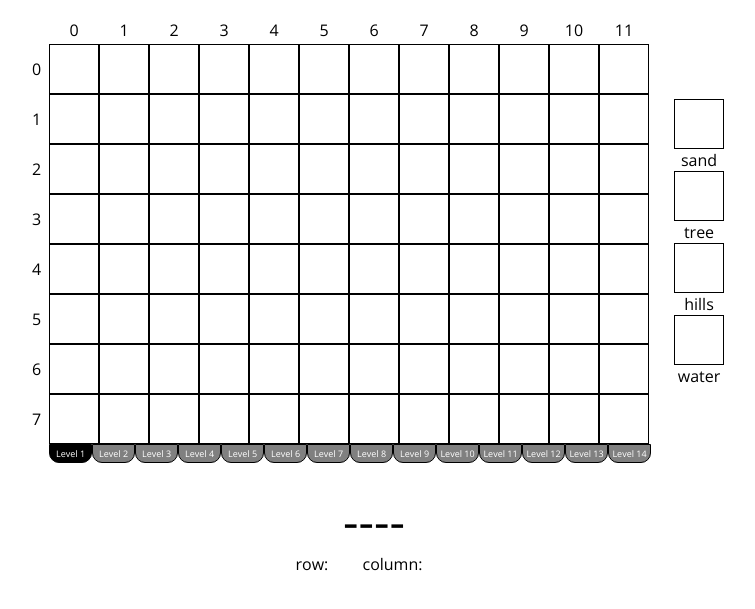
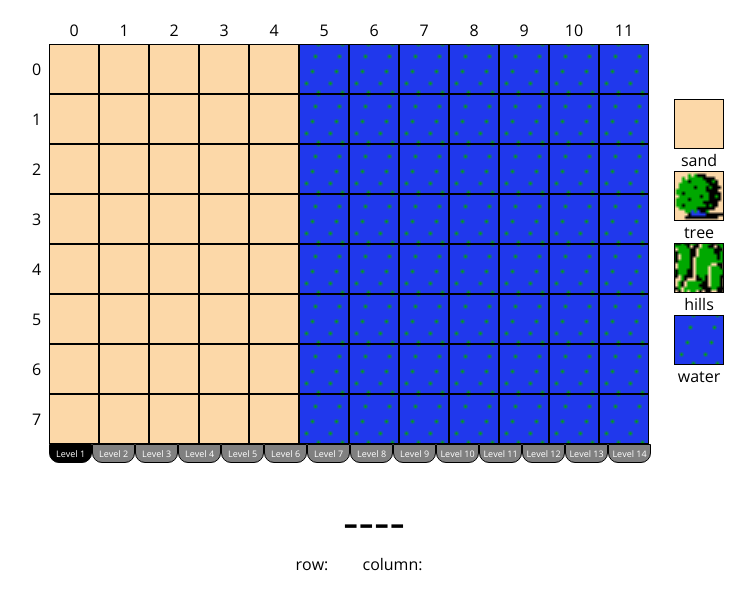
Before and after one commit to ethanthailove/map-analyzer, a plain HTML site: page index.html in a window 1280 px wide. Shown: the part 67-676 px from the top of the page, without its empty margins (266-1021 px from the left). Drawn offline with nearby package versions, Linux system fonts and the light colour scheme.

Commit message:
Update mystyle.css

```diff
--- a/mystyle.css
+++ b/mystyle.css
@@ -96,21 +96,21 @@ main {
 
 /* Image Classes */
 .ground {
-  background-image: url("images/ground.png");
+  background-image: url("ground.png");
 }
 
 .trees {
-  background-image: url("images/trees.png");
+  background-image: url("trees.png");
 }
 
 .bush {
-  background-image: url("images/bush.png");
+  background-image: url("bush.png");
 }
 
 .water {
-  background-image: url("images/water.png");
+  background-image: url("water.png");
 }
 
 .link {
-  background-image: url("images/link_right1.png");
+  background-image: url("link_right1.png");
 }
```
